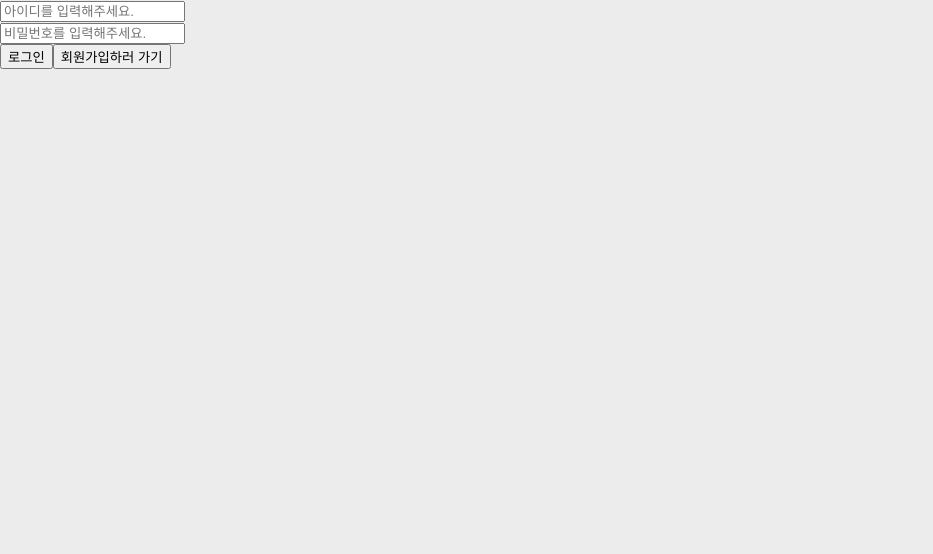
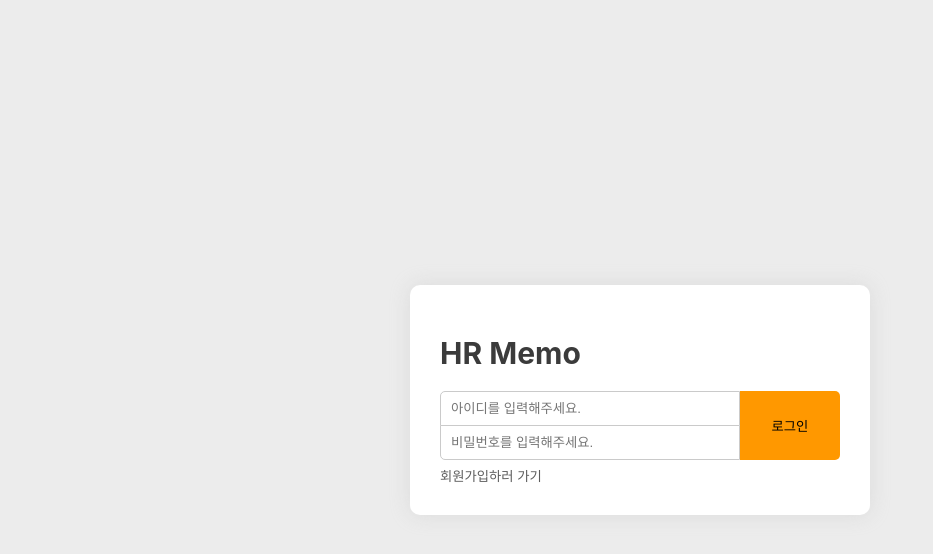
Before and after one commit to harin1124/ts-react-memo-app, a React (Create React App) app: page /login in a window 1280 px wide. Shown: the top 554 px of the page, without its empty margins (0-933 px from the left). Built offline with nearby package versions, Linux system fonts and the light colour scheme.

Commit message:
로그인 화면 css 수정

```diff
--- a/src/index.css
+++ b/src/index.css
@@ -11,3 +11,9 @@ code {
   font-family: source-code-pro, Menlo, Monaco, Consolas, 'Courier New',
     monospace;
 }
+
+#root {
+  display:flex;
+  justify-content:center; align-items:center;
+  height:100vh;
+}
--- a/src/routes/Login.tsx
+++ b/src/routes/Login.tsx
@@ -1,5 +1,6 @@
 import { useState } from "react";
 import { Link, useNavigate } from "react-router-dom";
+import styles from "../styleModule/login.module.css";
 
 export default function Login() {
   let navigate = useNavigate();
@@ -45,17 +46,22 @@ export default function Login() {
   }
 
   return (
-    <div>
+    <>
+      <div className={styles.loginPanel}>
+        <h1>HR Memo</h1>
+        <div className={styles.loginArea}>
           <div>
             <input type="text" id="userId" value={userId} onChange={userIdChange} placeholder="아이디를 입력해주세요."/>
-        <br/>
             <input type="password" id="userPassword" value={userPassword} onChange={userPasswordChange} placeholder="비밀번호를 입력해주세요."/>
-        <br/>
+          </div>
           <button type="button" onClick={actionLogin}>로그인</button>
+        </div>
+        <div className={styles.link}>
           <Link to="/join">
             <button type="button">회원가입하러 가기</button>
           </Link>
         </div>
       </div>
+    </>
   );
 }
--- /dev/null
+++ b/src/styleModule/login.module.css
@@ -0,0 +1,37 @@
+.loginPanel {
+  width:400px;
+  padding:30px;
+  border-radius:10px; background:#FFF;
+  box-shadow:0 0 20px #b8b8b84f
+}
+.loginPanel h1 {
+  font-size:30px; color:#3b3b3b
+}
+
+.loginPanel .loginArea {
+  display:flex;
+}
+
+.loginPanel .loginArea > div input {
+  position:relative;
+  display:flex;
+  width:300px; height:35px;
+  padding:10px;
+  border:1px solid #cacaca; outline:none;
+  box-sizing:border-box;
+  transition:border ease .2s
+}
+.loginPanel .loginArea > div input:focus {border:1px solid #ff9800; z-index:1}
+.loginPanel .loginArea > div input[type=text] {border-radius:5px 0 0 0}
+.loginPanel .loginArea > div input[type=password] {top:-1px; border-radius:0 0 0 5px}
+.loginPanel .loginArea > button {
+  width:-webkit-fill-available; height:69px;
+  border:none; border-radius:0 5px 5px 0;
+  background:#ff9800
+}
+.loginPanel .link button {
+  margin:5px 0 0 0; padding:0;
+  color:#5c5c5c;
+  border:none; background:none;
+  cursor:pointer
+}
```
Lines whose indentation alone changed are shown as unchanged.
